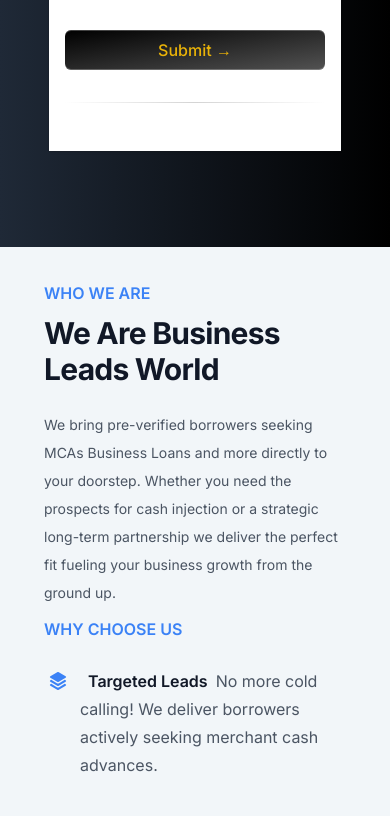
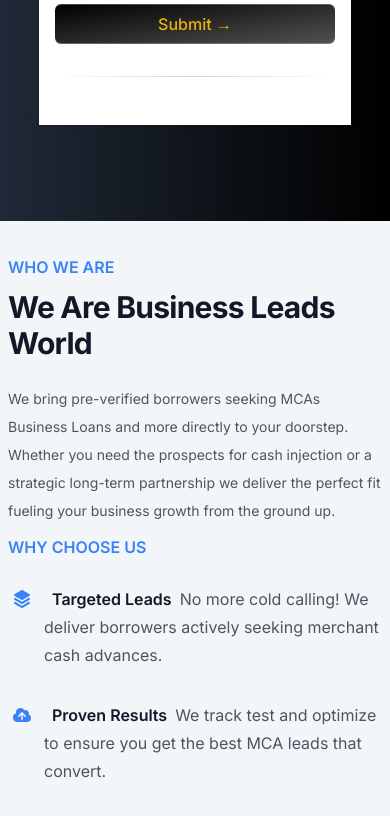
Before and after one commit to muhammadaryan10/BussinessLead, a Next.js app: page / in a window 390 px wide. Shown: the part 1156-1972 px from the top of the page. Built offline with nearby package versions, Linux system fonts and the light colour scheme.

Commit message:
Changes Done

```diff
--- a/src/Components/Form.tsx
+++ b/src/Components/Form.tsx
@@ -20,7 +20,7 @@
     alert("Form submitted");
   };
   return (
-    <div className="max-w-md w-full mx-auto rounded-none md:rounded-2xl p-4 md:p-8 shadow-input bg-white dark:bg-black" data-aos="fade-left">
+    <div className="max-w-md w-full mx-0 rounded-none md:rounded-2xl p-4 md:p-8 shadow-input bg-white dark:bg-black" data-aos="fade-left">
       <h2 className="font-bold text-xl text-neutral-800 dark:text-neutral-200">
       Verified Leads Instant Conversions
       </h2>
--- a/src/Components/WhyChooseUs.tsx
+++ b/src/Components/WhyChooseUs.tsx
@@ -18,8 +18,8 @@
   return (
     <>
 
-      <section className="overflow-hidden py-8 px-5 sm:py-16 "  style={{ backgroundColor: '#f2f6f9' }}>
-        <div className="mx-auto max-w-7xl px-6 lg:px-8">
+      <section className="overflow-hidden py-8 px-1 sm:py-16 "  style={{ backgroundColor: '#f2f6f9' }}>
+        <div className="mx-auto max-w-7xl px-1 sm:px-8">
           <div className="mx-auto grid max-w-4xl grid-cols-1 gap-x-4 gap-y-16 sm:gap-y-10 lg:mx-0 lg:max-w-none lg:grid-cols-2">
             <div className="lg:pr-8 lg:pt-4" data-aos="fade-right">
               <div className="lg:max-w-lg">
--- a/src/app/page.tsx
+++ b/src/app/page.tsx
@@ -183,7 +183,7 @@
       </div> */}
       <div className="Image" >
         <section className="text-gray-600 body-font  min-h-[90vh] section">
-          <div className="container mx-auto flex px-5 py-24 md:flex-row flex-col items-center">
+          <div className="container mx-auto flex sm:px-5  px-2 py-24 md:flex-row flex-col items-center">
             <div className="lg:flex-grow md:w-1/2 lg:pr-24 md:pr-16 flex flex-col md:items-start md:text-left mb-16 md:mb-0 items-center text-center">
               <div className="flex justify-start">
                 <Image alt="Description of the image" width={500} height={400} src="https://businessleadsworld.com/best-mca-leads/wp-content/uploads/2024/05/Untitled-design-2-1-1024x341.webp" className="h-24 w-48" />
```
